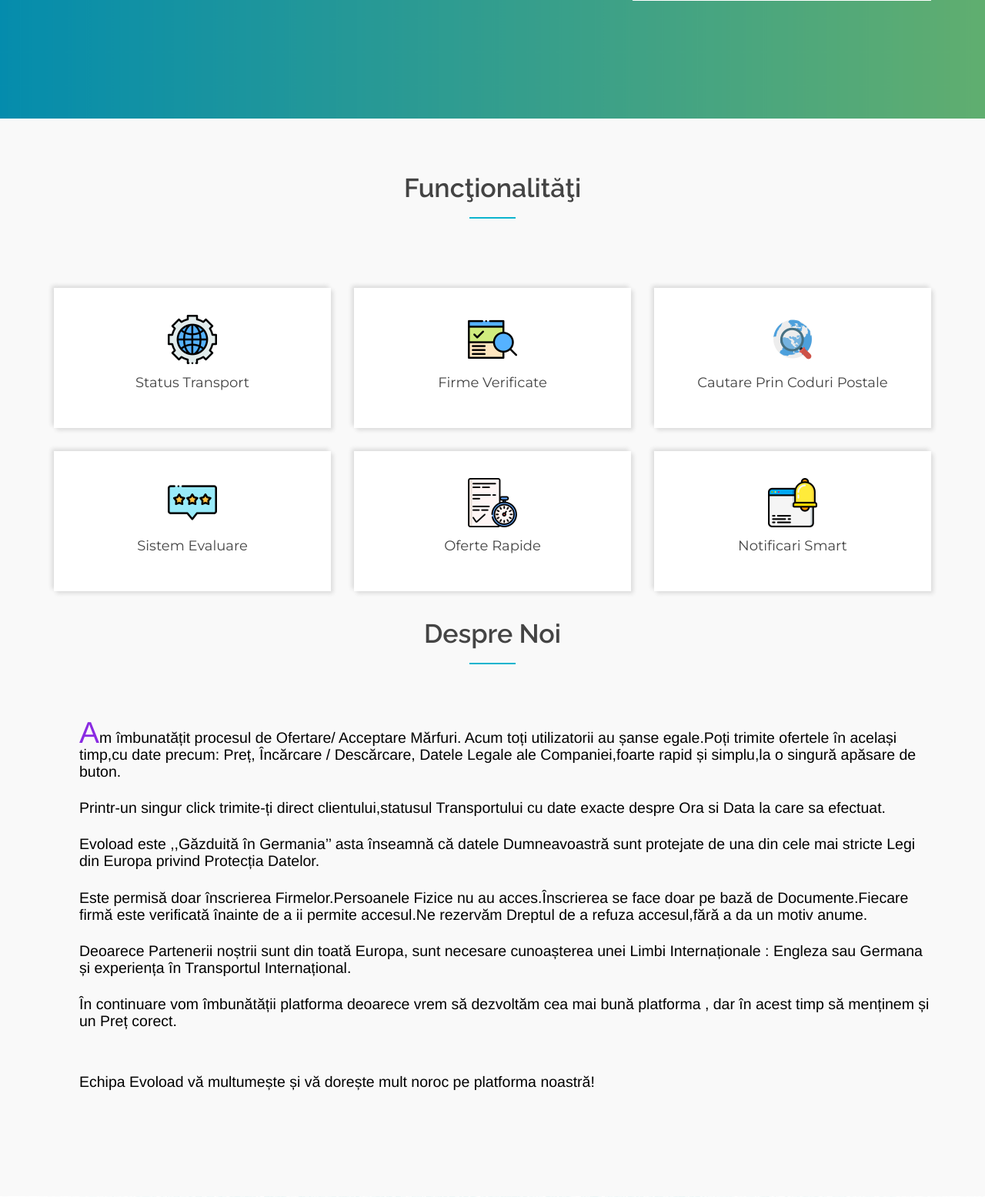
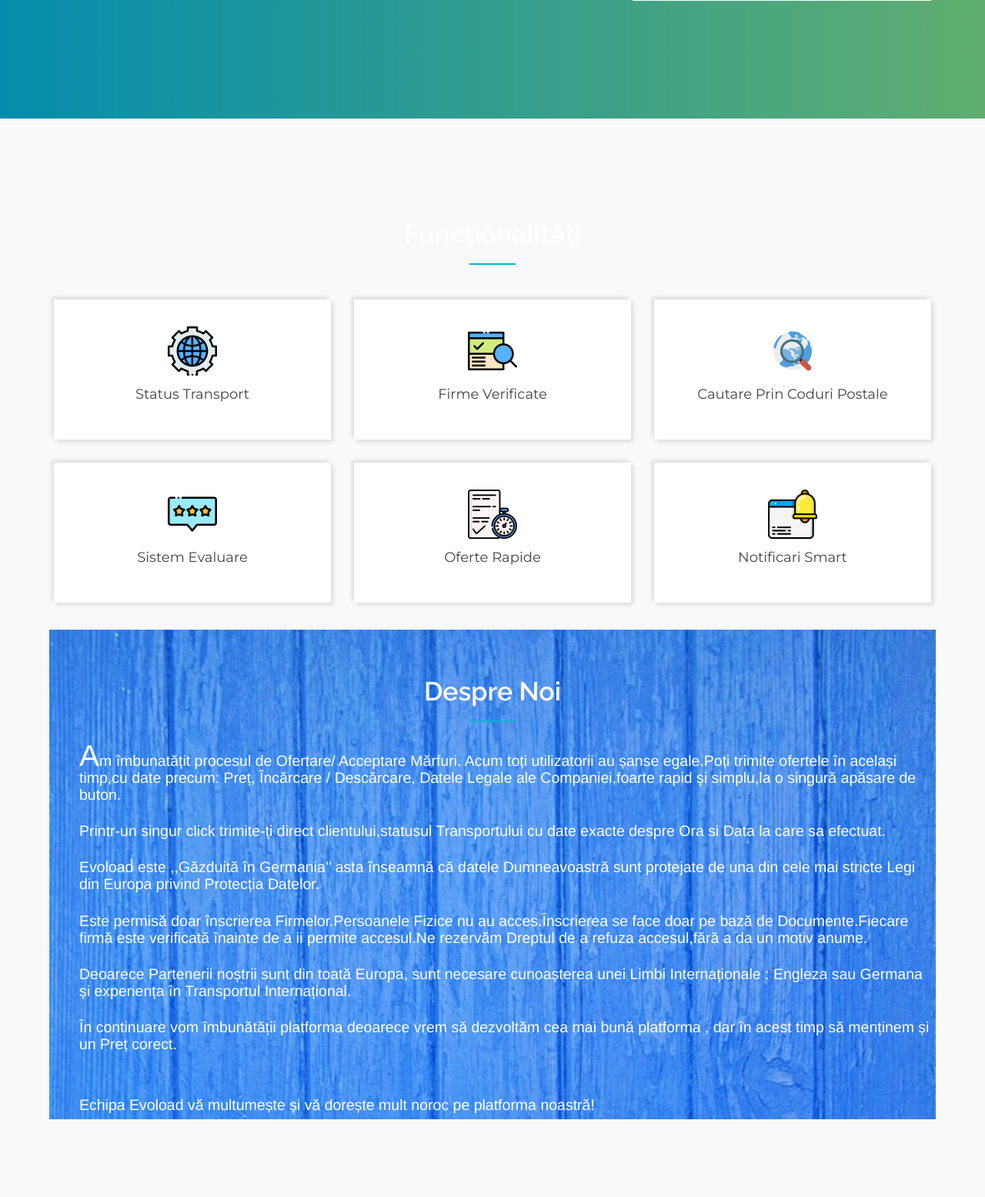
Before and after one commit to MihaiAlexandruVlad/soft-lading, a PHP site: page / in a window 1280 px wide. Shown: the part 726-2281 px from the top of the page at 77% size. Run offline with PHP 8.4, Linux system fonts and the light colour scheme.

Commit message:
despre noi bg modify

```diff
--- a/style.css
+++ b/style.css
@@ -252,11 +252,12 @@ input:-moz-placeholder, textarea:-moz-placeholder {
 .section-headline h2 {
     display: inline-block;
     font-size: 34px;
-    margin-bottom: 60px;
+    margin-top: 60px;
     position: relative;
     text-transform: capitalize;
     font-weight: 600;
     font-family: 'Raleway', sans-serif;
+    color: white
 }
 .section-headline h2::after {
     border: 0.60px solid #0BB4CE;
@@ -2324,16 +2325,18 @@ span.email-notes{color: #42414f;
 
 .list-type1{
 width:90%;
-margin:35px auto
+background-image: url('img/slider/bg2.jpeg');
+background-repeat: no-repeat;
+background-size: cover;
+background-attachment: fixed;
+margin:35px auto;
 }
 
 .list-type1::before{
   content: '';
   display: block;
-  position: absolute;
-
-}
-
+  position: absolute
+}
 .list-type1 ol{
 counter-reset: li;
 list-style: none;
@@ -2354,7 +2357,7 @@ padding: .4em .4em .4em 2em;
 *padding: .4em;
 margin: .5em 0;
 /*background: grey;*/
-color: black;
+color: white;
 text-decoration: none;
 -moz-border-radius: .3em;
 -webkit-border-radius: .3em;
@@ -2363,7 +2366,6 @@ font-size: 130%;
 }
 .list-type1 p.first-letter::first-letter {
   font-size: 200%;
-  color: #8A2BE2;
 }
 
 /*
```
Also changed, not shown: img/slider/bg2.jpeg (added).
